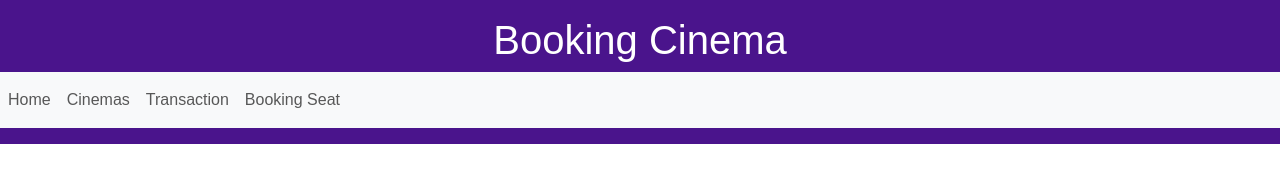
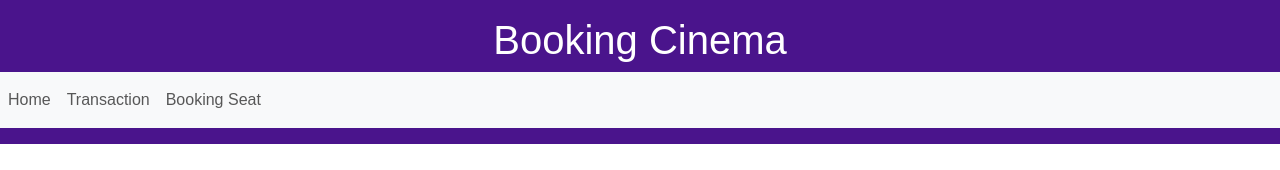
Before and after one commit to adityagunaldhi/Bacod_Cinema, a website: page public/booking.html in a window 1280 px wide. Shown: the top 170 px of the page. Drawn offline with nearby package versions, Linux system fonts and the light colour scheme.

Commit message:
booking dan index

```diff
--- a/public/booking.html
+++ b/public/booking.html
@@ -22,8 +22,8 @@
                 <li class="nav-item active">
                   <a class="nav-link" href="index.html">Home</a>
                 </li>
-                <li class="nav-item">
-                  <a class="nav-link" href="#">Cinemas</a>
+                <!-- <li class="nav-item">
+                  <a class="nav-link" href="#">Cinemas</a> -->
                 </li>
                 <li class="nav-item">
                   <a class="nav-link" href="#">Transaction</a>
```
Also changed, not shown: public/index.html (+2 -2 lines).
